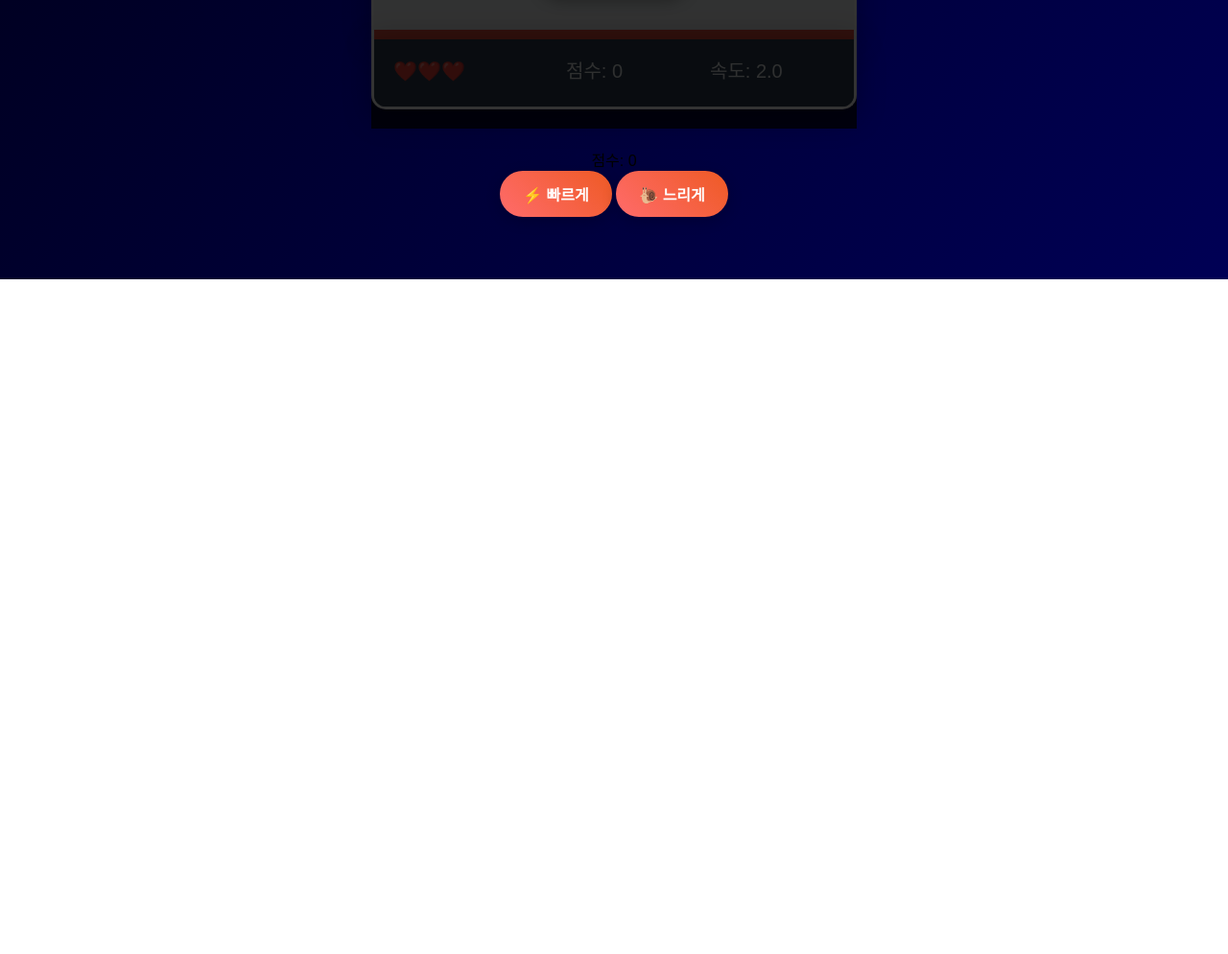
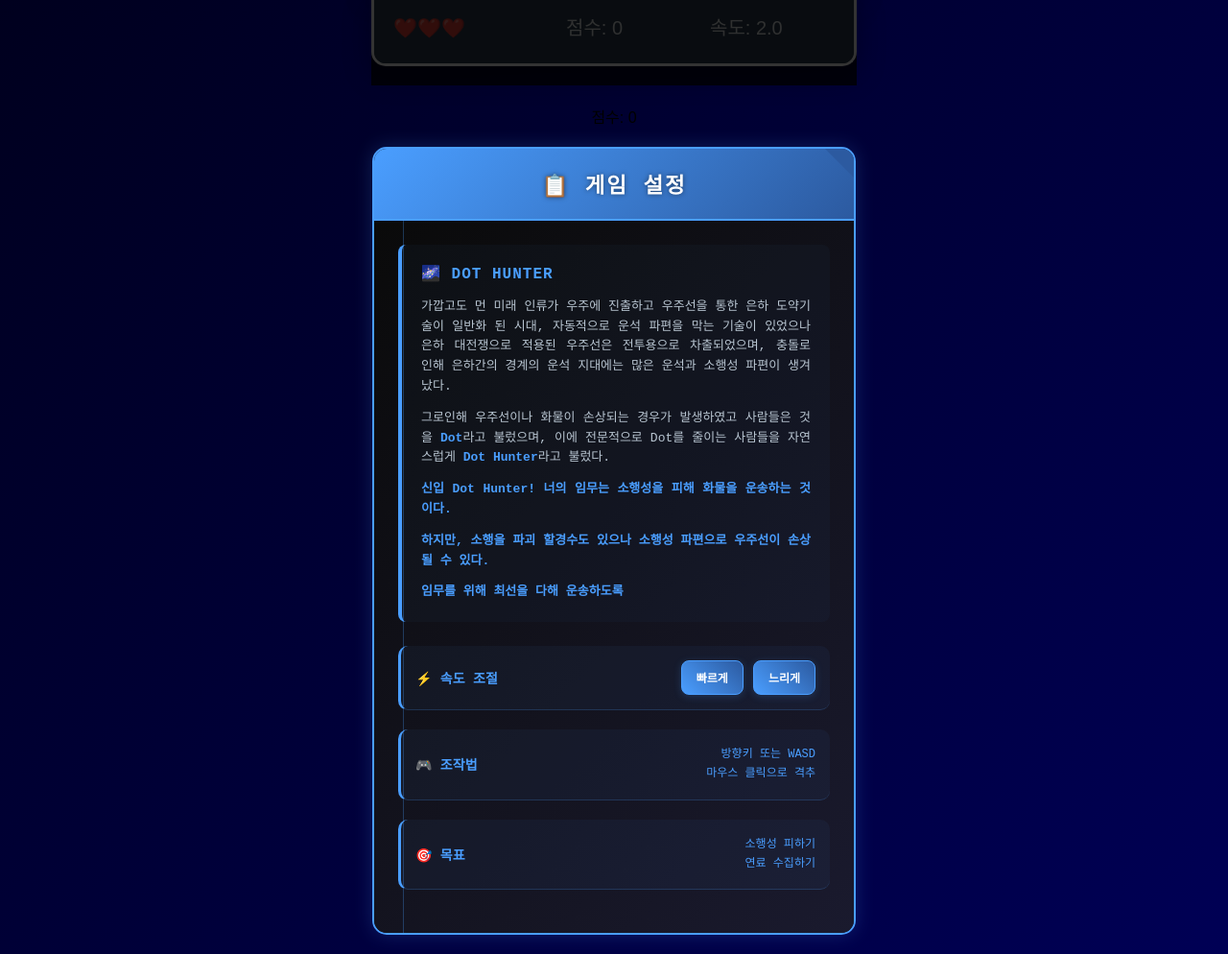
Before and after one commit to tlqkdkwjtl/Dot-Hunter, a plain HTML site: page Dot_Hunter.html in a window 1280 px wide. Shown: the part 549-1543 px from the top of the page at 96% size. Before the commit the page ends 840 px from the top, so only its background shows below. Drawn offline with Linux system fonts and the light colour scheme.

Commit message:
Update Dot_Hunter.html
2025-10-23

```diff
--- a/Dot_Hunter.html
+++ b/Dot_Hunter.html
@@ -15,17 +15,72 @@
 
       <button id="startButton" onclick="startGame()">🎮 게임 시작</button>
     </div>
+
+    <div id="tutorialOverlay" class="tutorial-overlay">
+      <div class="tutorial-content">
+        <h2>🎮 게임 진행 방법</h2>
+        <div class="tutorial-text">
+          <p><strong>🎯 목표:</strong> 소행성을 피하고 연료를 수집하세요!</p>
+          <p><strong>🎮 조작법:</strong></p>
+          <ul>
+            <li>방향키 또는 WASD로 우주선 이동</li>
+            <li>마우스 클릭으로 소행성 격추 (100점)</li>
+            <li>소행성이 빨간 선을 통과하면 점수 획득 (10점)</li>
+          </ul>
+          <p><strong>⚡ 연료:</strong> 초록색 네모를 수집하면 부스트!</p>
+          <p><strong>❤️ 생명:</strong> 소행성에 부딪히면 생명 감소</p>
+        </div>
+        <button id="tutorialClose" onclick="closeTutorial()">시작하기</button>
+      </div>
+    </div>
     <canvas id="gameBorder" width="500" height="10"></canvas>
     <canvas id="gameInfo" width="500" height="70"></canvas>
+
   </div>
 
   <div class="score-container">
     점수: <span id="score">0</span>
   </div>
 
-  <div class="controls">
-    <button onclick="increaseSpeed()">⚡ 빠르게</button>
-    <button onclick="decreaseSpeed()">🐌 느리게</button>
+  <div class="game-settings">
+    <div class="settings-letter">
+      <div class="letter-header">
+        <h3>📋 게임 설정</h3>
+        <div class="letter-fold"></div>
+      </div>
+      <div class="letter-content">
+        <div class="story-section">
+          <h4>🌌 Dot Hunter </h4>
+          <p>가깝고도 먼 미래 인류가 우주에 진출하고 우주선을 통한 은하 도약기술이 일반화 된 시대, 자동적으로 운석 파편을 막는 기술이 있었으나 은하 대전쟁으로 적용된 우주선은 전투용으로 차출되었으며, 충돌로 인해 은하간의 경계의 운석 지대에는 많은 운석과 소행성 파편이 생겨났다.</p>
+          <p>그로인해 우주선이나 화물이 손상되는 경우가 발생하였고 사람들은 것을 <strong>Dot</strong>라고 불렀으며, 이에 전문적으로 Dot를 줄이는 사람들을 자연스럽게 <strong>Dot Hunter</strong>라고 불렀다.</p>
+          <p><strong>신입 Dot Hunter! 너의 임무는 소행성을 피해 화물을 운송하는 것이다.</strong></p>
+          <p><strong>하지만, 소행을 파괴 할경수도 있으나 소행성 파편으로 우주선이 손상될 수 있다.</strong></p>
+          <p><strong>임무를 위해 최선을 다해 운송하도록</strong></p>
+        </div>
+
+        <div class="setting-item">
+          <span>⚡ 속도 조절</span>
+          <div class="setting-buttons">
+            <button onclick="increaseSpeed()">빠르게</button>
+            <button onclick="decreaseSpeed()">느리게</button>
+          </div>
+        </div>
+        <div class="setting-item">
+          <span>🎮 조작법</span>
+          <div class="setting-info">
+            <p>방향키 또는 WASD</p>
+            <p>마우스 클릭으로 격추</p>
+          </div>
+        </div>
+        <div class="setting-item">
+          <span>🎯 목표</span>
+          <div class="setting-info">
+            <p>소행성 피하기</p>
+            <p>연료 수집하기</p>
+          </div>
+        </div>
+      </div>
+    </div>
   </div>
 
   <script src="js/game03.js"></script>
```
